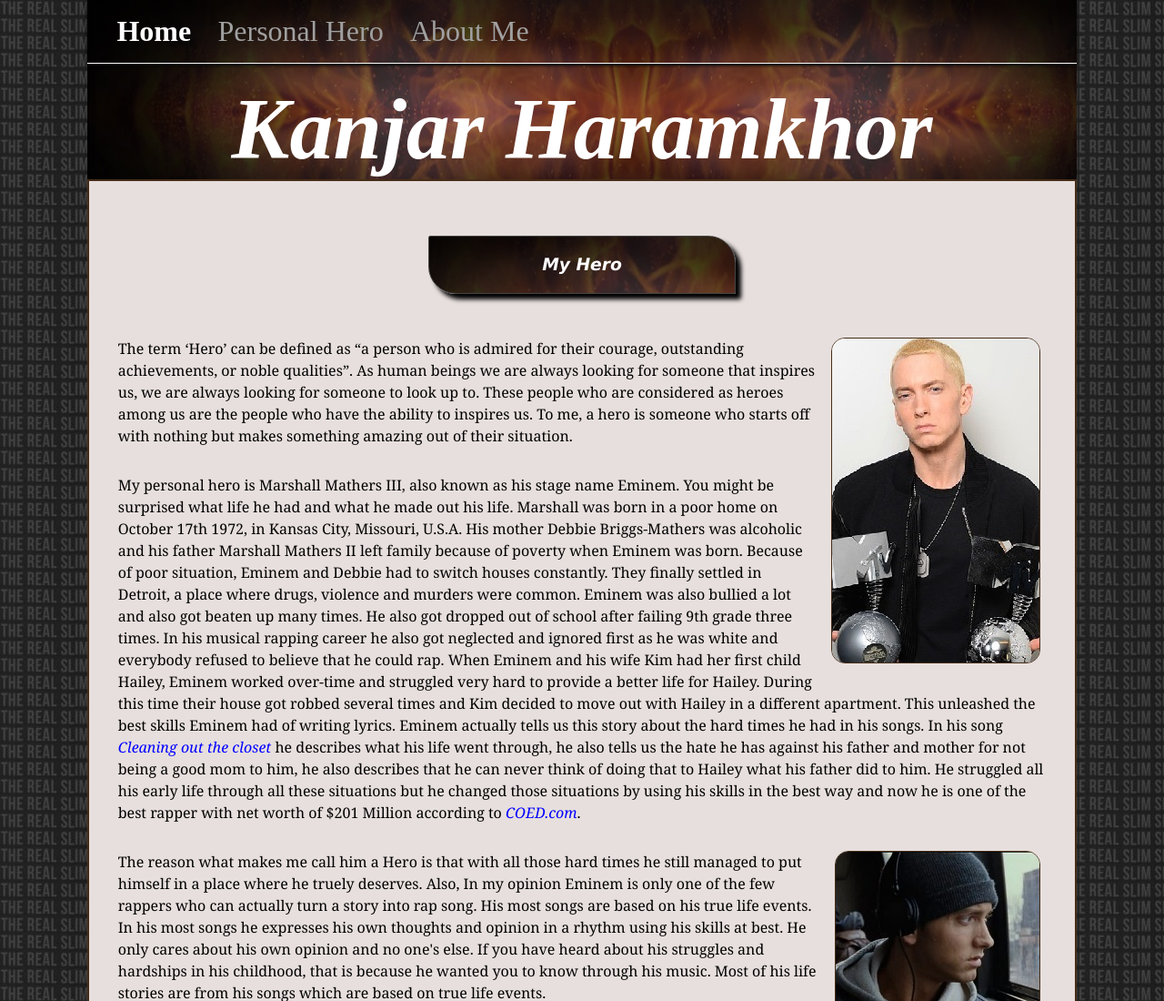
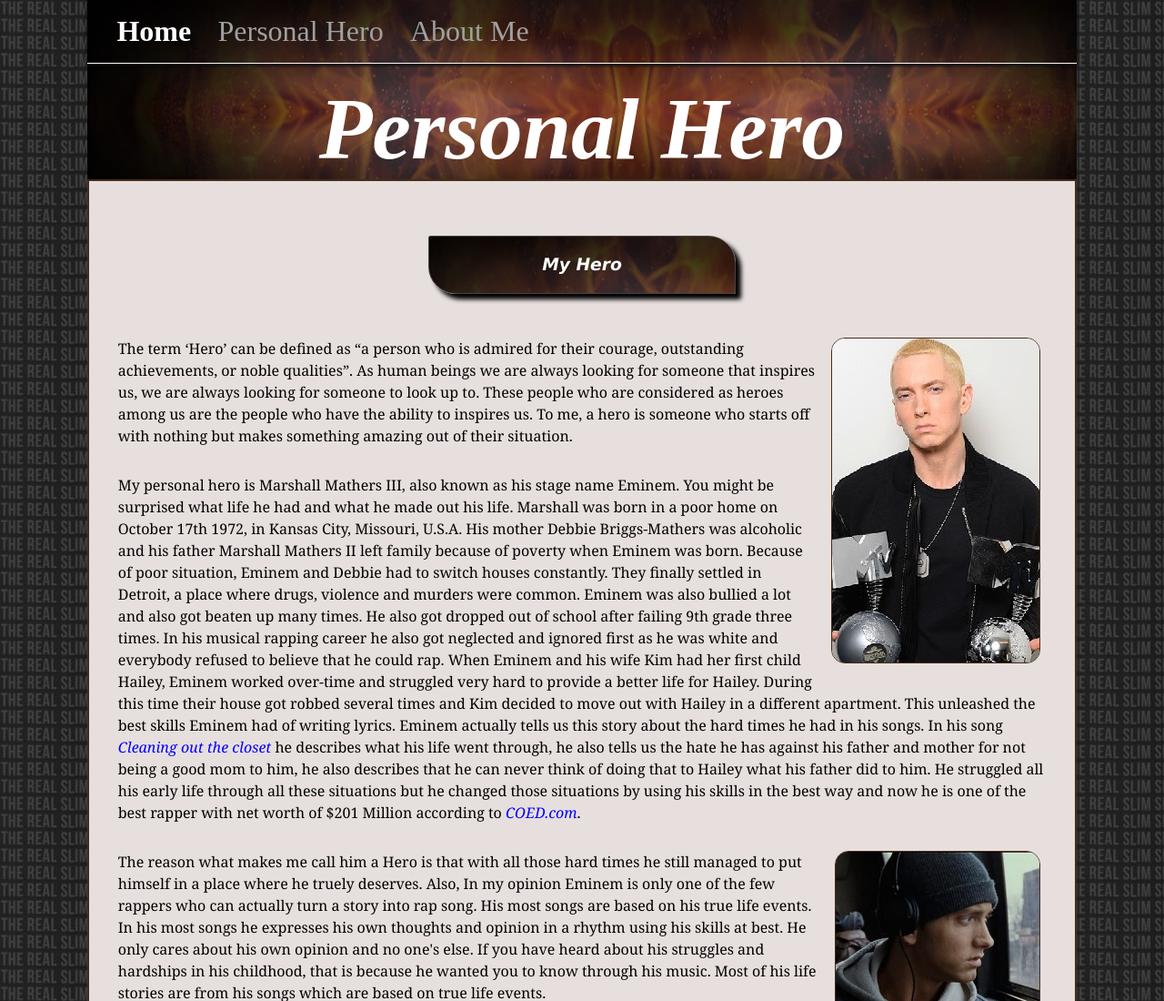
Before and after one commit to hammey07/eminem, a plain HTML site: page index.html in a window 1280 px wide. Shown: the top 1100 px of the page at 91% size. Drawn offline with Linux system fonts and the light colour scheme.

Commit message:
Update index.html

```diff
--- a/index.html
+++ b/index.html
@@ -17,7 +17,7 @@
 					</ul>
 				</nav>
 			</header>
-			<h1>Kanjar Haramkhor </h1>
+			<h1>Personal Hero </h1>
 		</div>
 		<div class="main">
 			<article>
```
